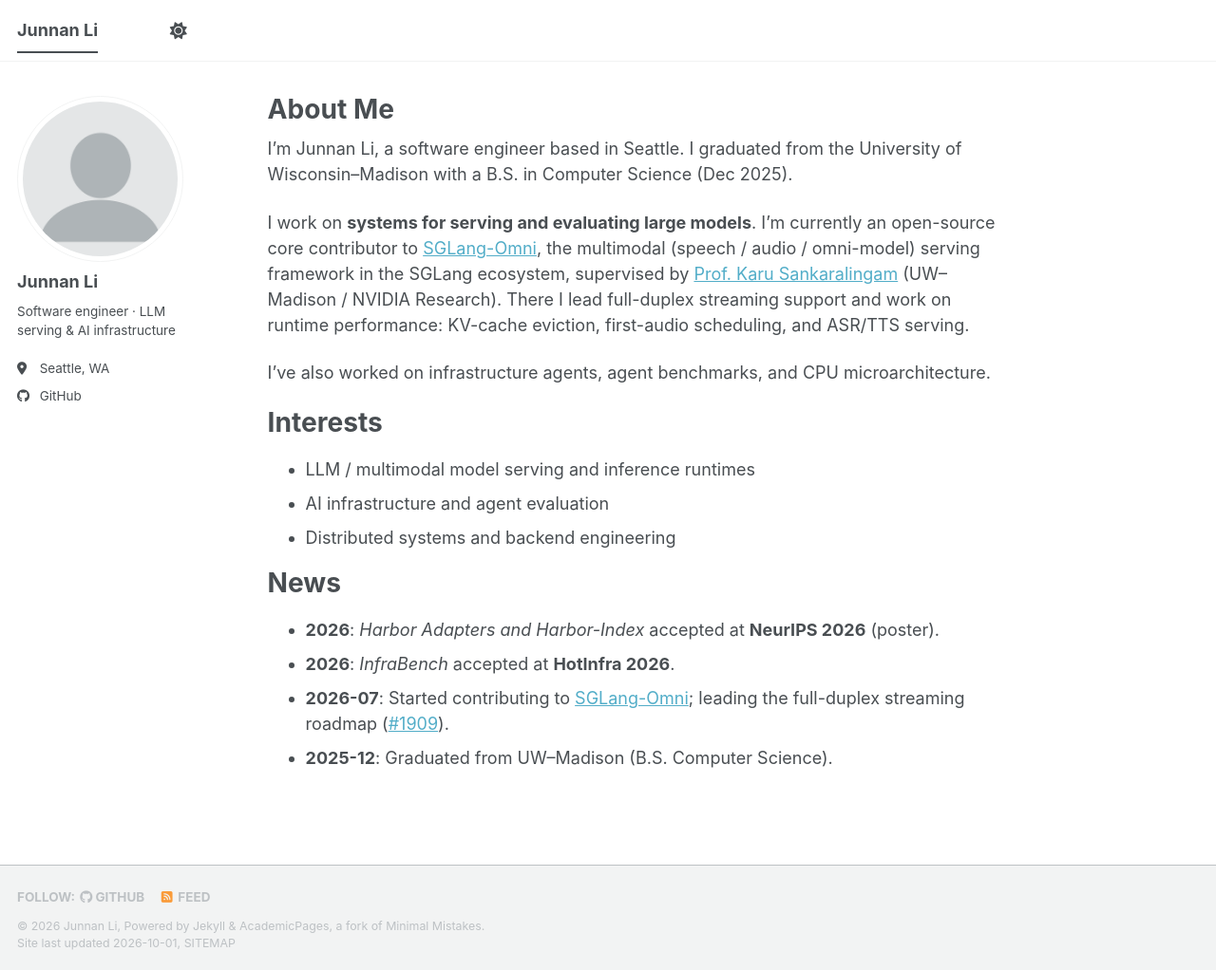
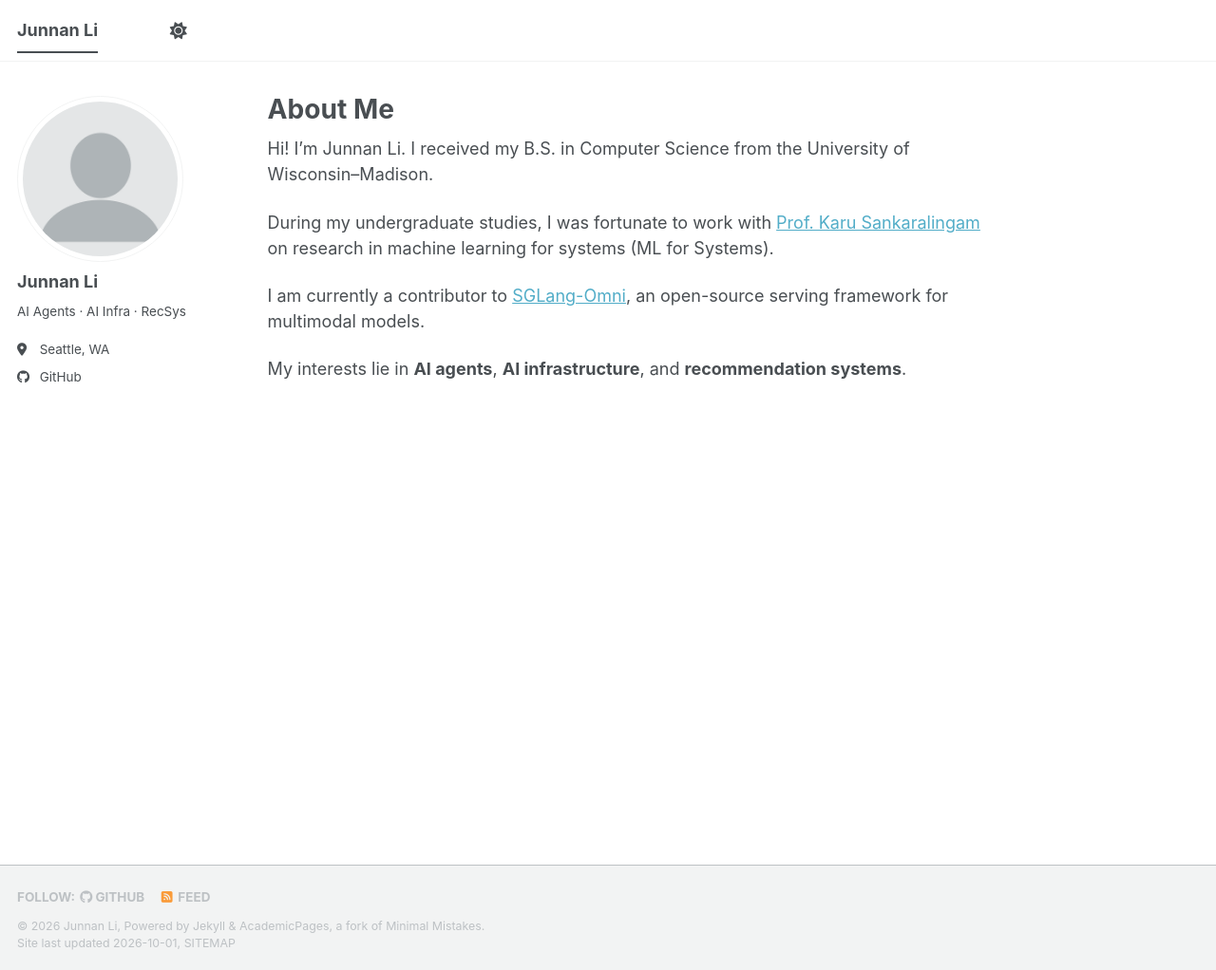
Before and after one commit to lijrjyan/lijrjyan.github.io, a Jekyll site: the page built from _pages/about.md, in a window 1280 px wide and 1022 px high. Shown: the whole window at 95% size. Built offline with Jekyll 4.4.1, drawn with Linux system fonts in a browser that asks for light colours; a style sheet for code colours, icons or effects is not loaded.

Commit message:
Rewrite About in academic-homepage style

```diff
--- a/_config.yml
+++ b/_config.yml
@@ -26,7 +26,7 @@ author:
   avatar           : "profile.png"
   name             : "Junnan Li"
   pronouns         : # example: "she/her"
-  bio              : "Software engineer · LLM serving & AI infrastructure"
+  bio              : "AI Agents · AI Infra · RecSys"
   location         : "Seattle, WA"
   employer         :
   uri              : # URL
--- a/_pages/about.md
+++ b/_pages/about.md
@@ -7,21 +7,10 @@ redirect_from:
   - /about.html
 ---
 
-I'm Junnan Li, a software engineer based in Seattle. I graduated from the University of Wisconsin–Madison with a B.S. in Computer Science (Dec 2025).
+Hi! I'm Junnan Li. I received my B.S. in Computer Science from the University of Wisconsin–Madison.
 
-I work on **systems for serving and evaluating large models**. I'm currently an open-source core contributor to [SGLang-Omni](https://github.com/sgl-project/sglang-omni), the multimodal (speech / audio / omni-model) serving framework in the SGLang ecosystem, supervised by [Prof. Karu Sankaralingam](https://karu.sites.cs.wisc.edu/wiki/) (UW–Madison / NVIDIA Research). There I lead full-duplex streaming support and work on runtime performance: KV-cache eviction, first-audio scheduling, and ASR/TTS serving.
+During my undergraduate studies, I was fortunate to work with [Prof. Karu Sankaralingam](https://karu.sites.cs.wisc.edu/wiki/) on research in machine learning for systems (ML for Systems).
 
-I've also worked on infrastructure agents, agent benchmarks, and CPU microarchitecture.
+I am currently a contributor to [SGLang-Omni](https://github.com/sgl-project/sglang-omni), an open-source serving framework for multimodal models.
 
-Interests
-======
-- LLM / multimodal model serving and inference runtimes
-- AI infrastructure and agent evaluation
-- Distributed systems and backend engineering
-
-News
-======
-- **2026**: *Harbor Adapters and Harbor-Index* accepted at **NeurIPS 2026** (poster).
-- **2026**: *InfraBench* accepted at **HotInfra 2026**.
-- **2026-07**: Started contributing to [SGLang-Omni](https://github.com/sgl-project/sglang-omni); leading the full-duplex streaming roadmap ([#1909](https://github.com/sgl-project/sglang-omni/issues/1909)).
-- **2025-12**: Graduated from UW–Madison (B.S. Computer Science).
+My interests lie in **AI agents**, **AI infrastructure**, and **recommendation systems**.
```
